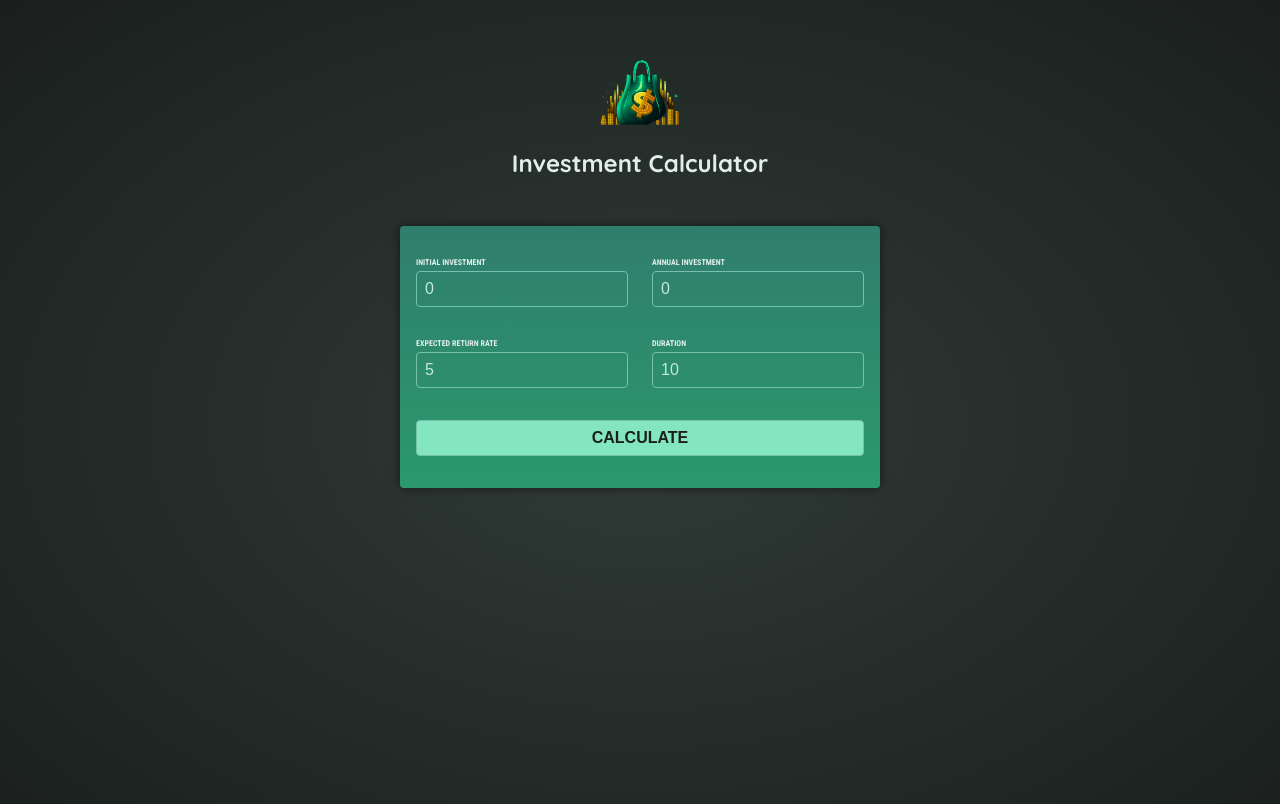
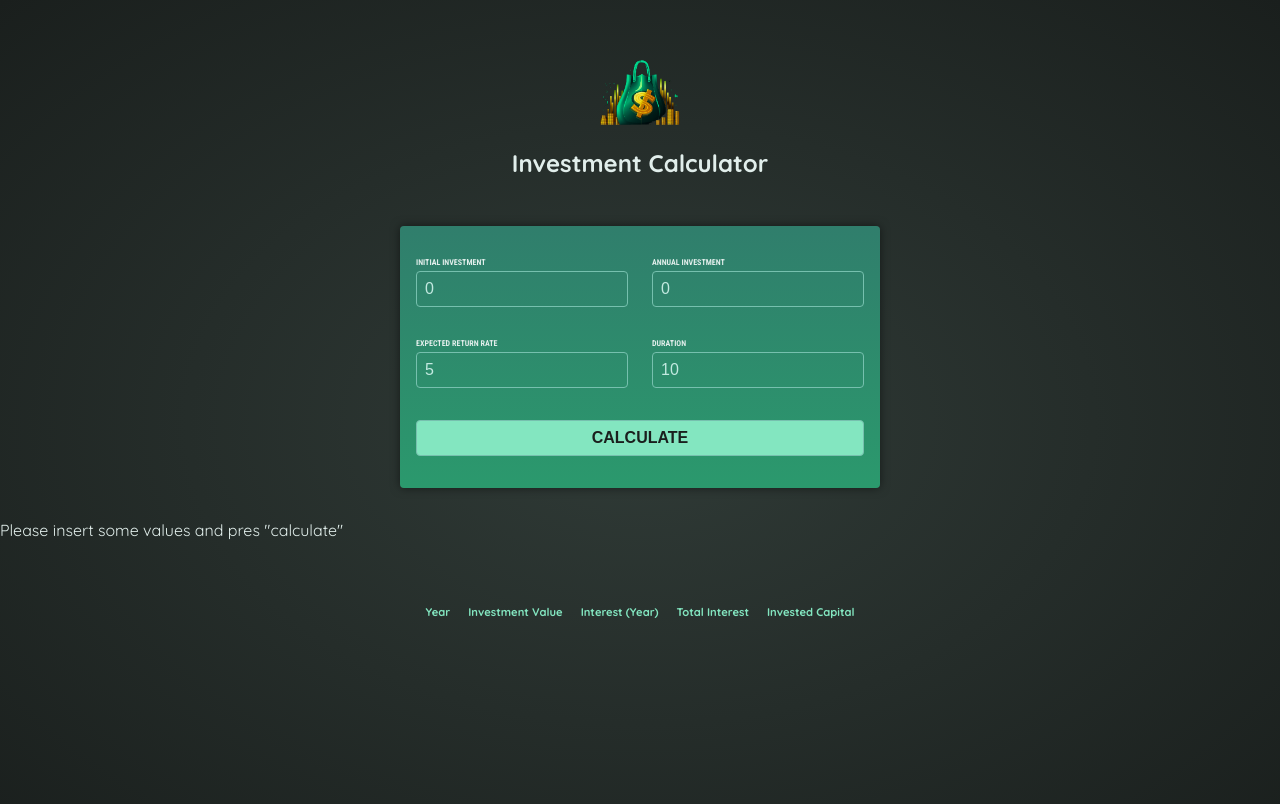
Before and after one commit to madalucard/01-starting-project, an Angular app: page / in a window 1280 px wide. Shown: the top 804 px of the page. Built offline with nearby package versions, Linux system fonts and the light colour scheme.

Commit message:
passing data between parent and children

```diff
--- a/src/app/app.component.html
+++ b/src/app/app.component.html
@@ -1,2 +1,3 @@
 <app-header />
 <app-user-input (calculate)="calculateInvestmentResults($event)" />
+<app-investment-results [results]="resultsData" />
--- a/src/app/app.component.ts
+++ b/src/app/app.component.ts
@@ -3,14 +3,24 @@
 import { HeaderComponent } from './header/header.component';
 import { UserInputComponent } from './user-input/user-input.component';
 import type { InvestmentInput } from './investment-input.model';
+import { InvestmentResultsComponent } from './investment-results/investment-results.component';
 
 @Component({
   selector: 'app-root',
   standalone: true,
   templateUrl: './app.component.html',
-  imports: [HeaderComponent, UserInputComponent],
+  imports: [HeaderComponent, UserInputComponent, InvestmentResultsComponent],
 })
 export class AppComponent {
+  resultsData?: {
+    year: number;
+    interest: number;
+    valueEndOfYear: number;
+    annualInvestment: number;
+    totalInterest: number;
+    totalAmountInvested: number;
+  }[];
+
   calculateInvestmentResults(data: InvestmentInput) {
     //destructured data object
     const { initialInvestment, annualInvestment, expectedReturn, duration } =
@@ -34,6 +44,6 @@
       });
     }
     console.log(annualData);
-    // return annualData;
+    this.resultsData = annualData;
   }
 }
--- /dev/null
+++ b/src/app/investment-results/investment-results.component.css
@@ -0,0 +1,19 @@
+table {
+  max-width: 50rem;
+  margin: 2rem auto;
+  padding: 1rem;
+  table-layout: fixed;
+  border-spacing: 1rem;
+  text-align: right;
+}
+
+table thead {
+  font-size: 0.7rem;
+  color: #83e6c0;
+}
+
+table tbody {
+  font-family: "Roboto Condensed", sans-serif;
+  font-size: 0.85rem;
+  color: #c2e9e0;
+}
--- /dev/null
+++ b/src/app/investment-results/investment-results.component.html
@@ -0,0 +1,16 @@
+<p>Please insert some values and pres "calculate"</p>
+
+<table>
+  <thead>
+    <tr>
+      <th>Year</th>
+      <th>Investment Value</th>
+      <th>Interest (Year)</th>
+      <th>Total Interest</th>
+      <th>Invested Capital</th>
+    </tr>
+  </thead>
+  <tbody>
+    <tr></tr>
+  </tbody>
+</table>
```
Also changed, not shown: src/app/investment-results/investment-results.component.ts (added, +29 -0 lines).
